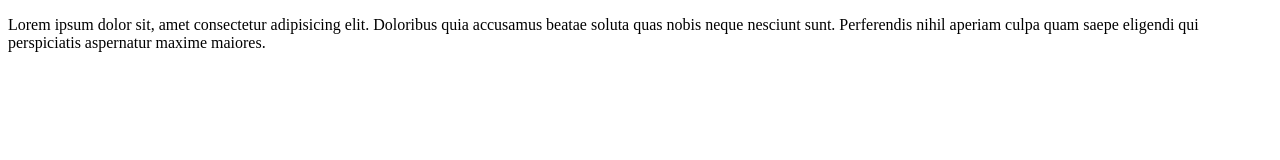
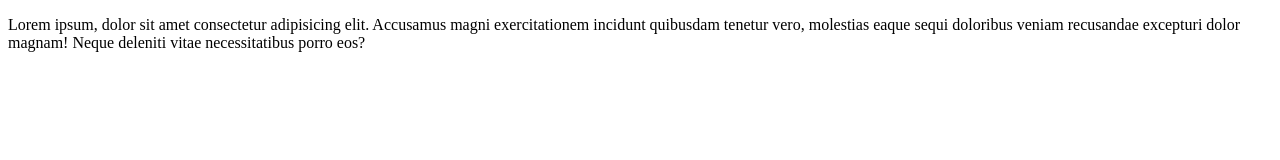
Before and after one commit to Ethan-Mathew/test, a plain HTML site: page index.html in a window 1280 px wide. Drawn offline with Linux system fonts and the light colour scheme.

Commit message:
change lorem

```diff
--- a/index.html
+++ b/index.html
@@ -6,6 +6,6 @@
     <title>Website</title>
 </head>
 <body>
-    <p>Lorem ipsum dolor sit, amet consectetur adipisicing elit. Doloribus quia accusamus beatae soluta quas nobis neque nesciunt sunt. Perferendis nihil aperiam culpa quam saepe eligendi qui perspiciatis aspernatur maxime maiores.</p>
+    <p>Lorem ipsum, dolor sit amet consectetur adipisicing elit. Accusamus magni exercitationem incidunt quibusdam tenetur vero, molestias eaque sequi doloribus veniam recusandae excepturi dolor magnam! Neque deleniti vitae necessitatibus porro eos?</p>
 </body>
 </html>
```
